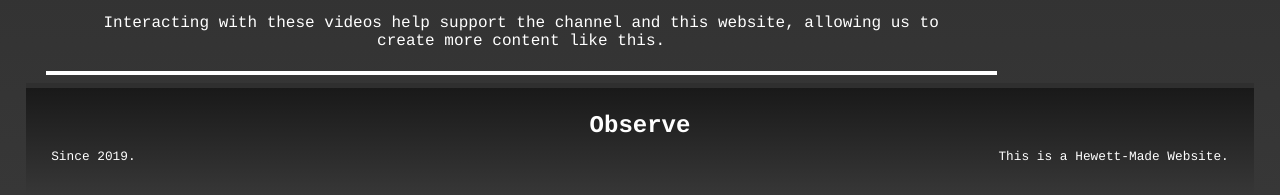
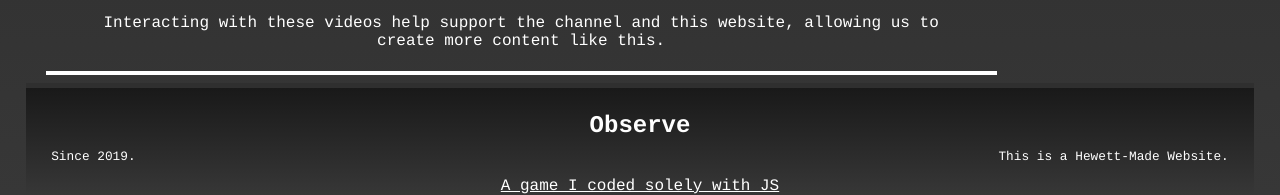
Before and after one commit to letsobserve/letsobserve.github.io, a plain HTML site: page index.html in a window 1280 px wide. Shown: the part 1308-1503 px from the top of the page. Drawn offline with Linux system fonts and the light colour scheme.

Commit message:
cookieclicker-test

```diff
--- a/index.html
+++ b/index.html
@@ -78,6 +78,7 @@
 		<h3 class="footer-title">Observe</h3>
 		<p class="footer-text">Since 2019.</p>
 		<p class="footer-credit">This is a Hewett-Made Website.</p>
+		<a href="Build Cookie Clicker/cookieclicker.html">A game I coded solely with JS</a>
 		<br>
 	</footer>
 	<script src="js/script.js">
```
